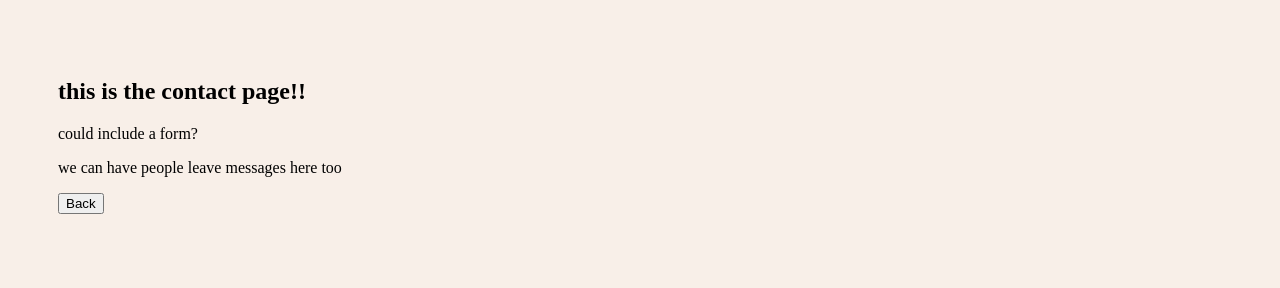
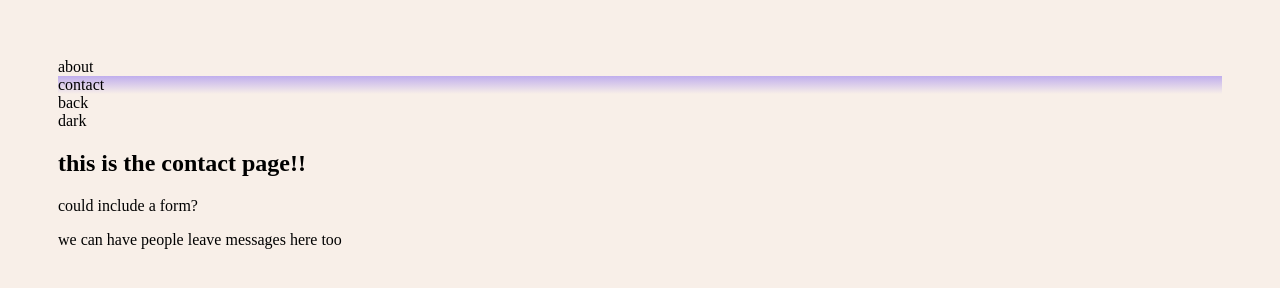
Before and after one commit to dejana-d/CFG-Group-2, a plain HTML site: page contact.html in a window 1280 px wide. Drawn offline with Linux system fonts and the light colour scheme.

Commit message:
Update contact.html

```diff
--- a/contact.html
+++ b/contact.html
@@ -7,10 +7,28 @@
     <link rel="stylesheet" href="style.css">
 </head>
 <body>
-    <h2> this is the contact page!!</h2>
+<!-- Javascript file link -->
+<script src="script.js"></script>
+
+<div class="navBar">
+
+    <!-- navbar links -->
+
+    <div onclick="location.href='about.html'" style="cursor:pointer" class="about">about</div>
+
+    <!-- inline css to make it clear which page users are on -->
+    <div onclick="location.href='contact.html'" style="cursor:pointer; background-color: #c0aeed;
+    background-image:linear-gradient(#c0aeed, #f8efe8);" class="contact">contact</div>
+    <div onclick="location.href='index.html'" style="cursor:pointer" class="back">back</div>
+    <div onclick="darkMode()"class="toggle"><div id="toggleDIV">dark</div></div>
+
+</div>
+
+<h2> this is the contact page!!</h2>
 <p>could include a form?</p>
 <p>we can have people leave messages here too</p>
-<button onclick="window.location.href='index.html'" class="back-button" role="button">Back</button>
+<!-- <button onclick="window.location.href='index.html'" class="back-button" role="button">Back</button> -->
+
 
 </body>
 </html>
```
